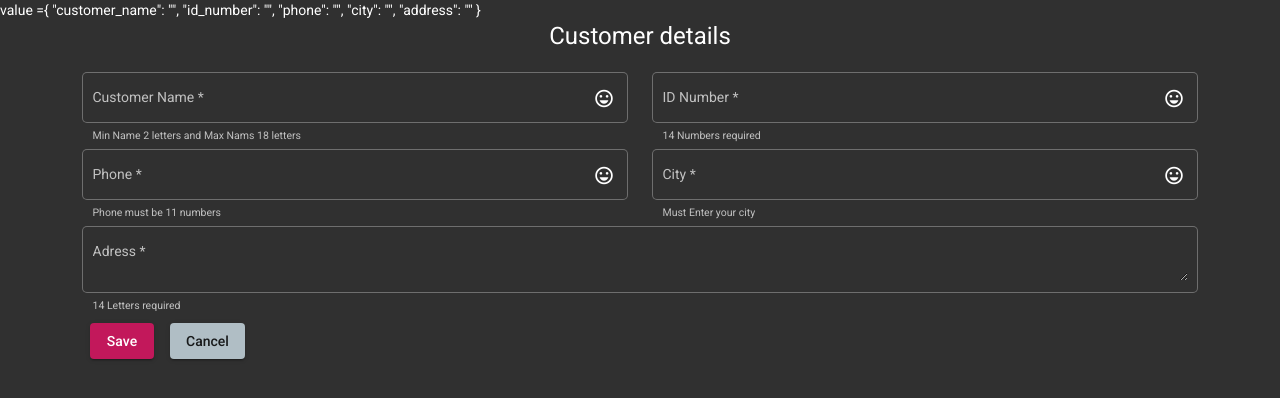
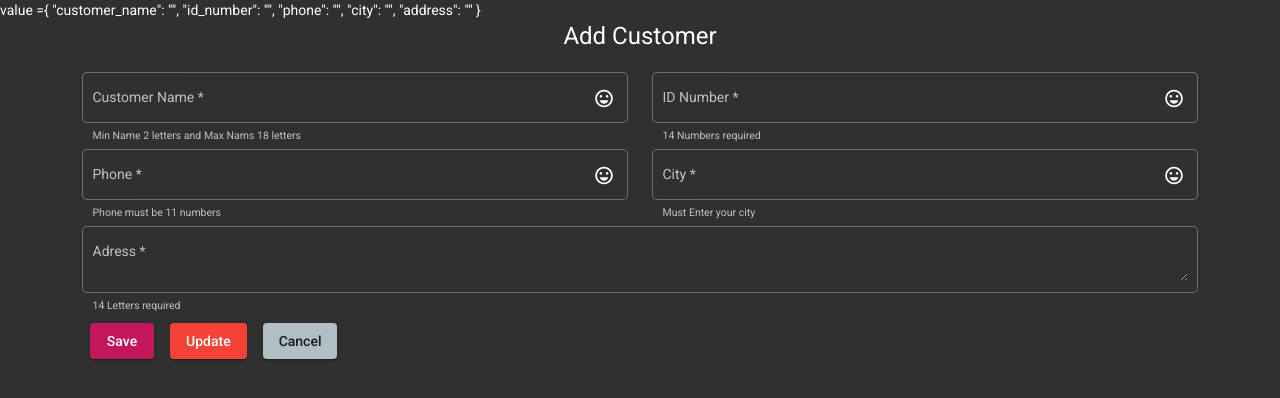
Before and after one commit to Mohamed-Elmligy/customerList, an Angular app: page /login/list in a window 1280 px wide. Shown: the top 398 px of the page. Built offline with nearby package versions, Linux system fonts and the light colour scheme.

Commit message:
finch update function

```diff
--- a/src/app/customer/customer-details/customer-details.component.html
+++ b/src/app/customer/customer-details/customer-details.component.html
@@ -1,20 +1,3 @@
-<!-- <div class="example-container">
-  <mat-form-field appearance="outline">
-    <mat-label>Enter your email</mat-label>
-    <input matInput placeholder="pat@example.com" [formControl]="email" required>
-    <mat-error *ngIf="email.invalid">{{getErrorMessage()}}</mat-error>
-  </mat-form-field>
-</div>
-
-<p>
-  <mat-form-field appearance="outline">
-    <mat-label>Customer Name </mat-label>
-    <input matInput placeholder="Placeholder" required>
-    <mat-icon matSuffix>sentiment_very_satisfied</mat-icon> -->
-    <!-- <mat-hint>Min Name 2 letters and Max Nams 18 letters</mat-hint>
-  </mat-form-field>
-</p> -->
-
 <div class="text-white">
   value ={{myForm.value|json}}
 </div>
@@ -22,7 +5,7 @@
 
   <form [formGroup]="myForm">
 
-    <h1 class="text-white text-center">Customer details</h1>
+    <h1 class="text-white text-center">Add Customer</h1>
 
   <div class="row">
 
@@ -83,6 +66,7 @@
   </div>
 
   <a mat-raised-button color="primary" class="m-2" (click)="createcustomer()" >Save</a>
+  <a mat-raised-button color="warn" class="m-2" (click)="editCustomer()">Update</a>
   <a mat-raised-button color="accent" routerLink="" class="m-2">Cancel</a>
   </form>
 
--- a/src/app/customer/customer-details/customer-details.component.ts
+++ b/src/app/customer/customer-details/customer-details.component.ts
@@ -57,6 +57,9 @@ export class CustomerDetailsComponent implements OnInit {
 
   }
 
+  editCustomer(){
+    this.allcustomer.updateCustomer(this.myForm.value).subscribe()
+  }
 
   createcustomer(){
     this.allcustomer.postCustomer(this.myForm.value).subscribe()
--- a/src/app/customer/customer.component.html
+++ b/src/app/customer/customer.component.html
@@ -23,10 +23,8 @@
             <td>{{getData(customer.value,'city')}}</td>
             <td>{{getData(customer.value,'phone')}}</td>
             <td>{{getData(customer.value,'address')}}</td>
-            <!-- <td>Mark</td>
-            <td>Otto</td>
-            <td>@mdo</td> -->
-            <td><a class="btn btn-info me-1" routerLink="list">Edit</a><a class="btn btn-danger" (click)="deleteThatCustomer(customer.key)">Remove</a></td>
+            <td><a class="btn btn-info me-1"(click)="sendKey(customer.key)"  routerLink="list">Edit</a>
+              <a class="btn btn-danger" (click)="deleteThatCustomer(customer.key)">Remove</a></td>
           </tr>
         </tbody>
       </table>
--- a/src/app/customer/customer.component.ts
+++ b/src/app/customer/customer.component.ts
@@ -29,10 +29,20 @@ export class CustomerComponent implements OnInit {
   }
 
 
+
+  sendKey(customerID:any){
+    console.log(customerID)
+    this.allcustomer.getkey(customerID)
+
+  }
+
+
   deleteThatCustomer(cusID:any) {
     this.allcustomer.deleteCustomer(cusID).subscribe(() =>{
       this.getAllCustomers();
+      console.log(cusID)
     })
   }
 
+
 }
--- a/src/app/services/customers.service.ts
+++ b/src/app/services/customers.service.ts
@@ -5,7 +5,10 @@ import { Injectable } from '@angular/core';
 @Injectable({
   providedIn: 'root'
 })
+
 export class CustomersService {
+
+  public customerKey: any;
 
   httpOption;
   constructor(private httpClient: HttpClient) {
@@ -26,6 +29,17 @@ export class CustomersService {
     )
   }
 
+  getkey(key:any){
+    console.log(key)
+    this.customerKey = key
+    console.log(this.customerKey)
+  }
+
+  updateCustomer(newdata:any) {
+    console.log(this.customerKey)
+    return this.httpClient.put(`${environment.APIURL}/customers/${this.customerKey}.json`, newdata)
+  }
+
  deleteCustomer(customerID: any) {
    return this.httpClient.delete(`${environment.APIURL}/customers/${customerID}.json`)
  }
```
